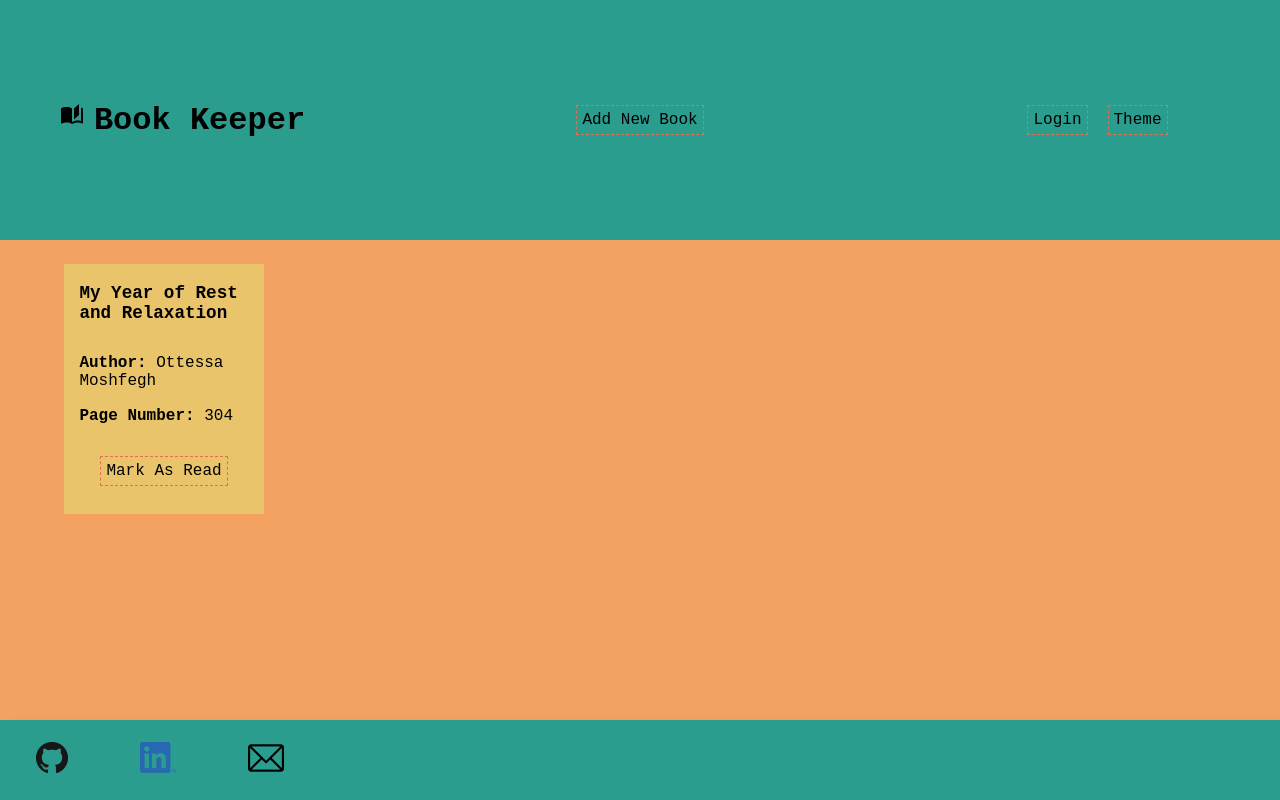
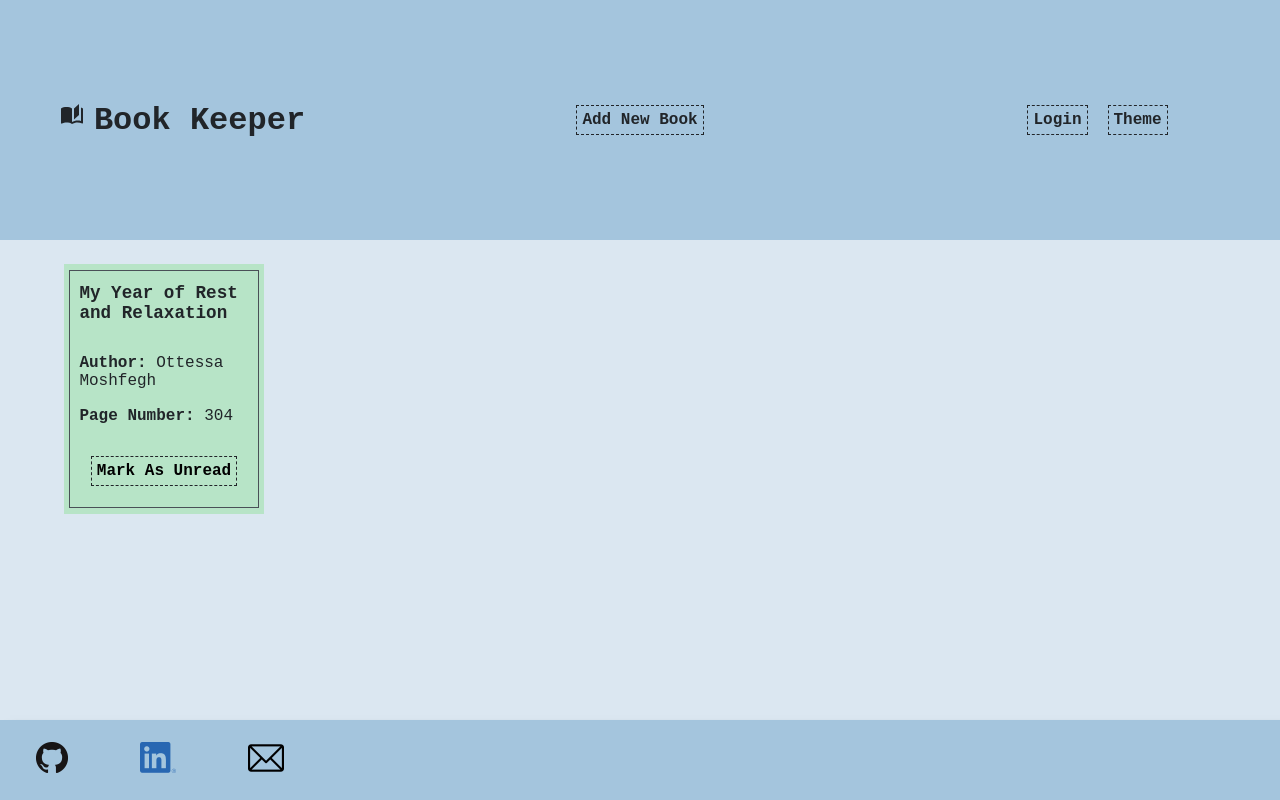
Before and after one commit to Sabrina-S-White/Library, a plain HTML site: page index.html in a window 1280 px wide. Both pictures are taken after a click on the button "Mark As Read". Drawn offline with Linux system fonts and the light colour scheme.

Commit message:
finished light theme stlying and mark as read functionality

```diff
--- a/index.css
+++ b/index.css
@@ -1,11 +1,22 @@
 /* Setting default styling  */
 
 :root {
-    --blue: 38, 70, 83;
-    --teal: 42, 157, 143;
-    --yellow: 233, 196, 106;
-    --orange: 244, 162, 97;
-    --brick: 231, 111, 81;
+    /* Light theme colors */
+    --lightBlue: 87, 224, 234;
+    --paleCerulean: 164, 197, 221;
+    --queenPink: 235, 209, 220;
+    --aliceBlue: 219, 231, 241;
+    --lightGrey: 204, 206, 211;
+    --darkGrey: 73, 80, 87;
+    --text: 33, 37, 41;
+    --read: 183, 228, 199;
+
+    /* Dark theme colors */
+    --spaceCadet: 45, 49, 66;
+    --blackCoral: 79, 93, 117;
+    --silver: 191, 192, 192;
+    --white: 255, 255, 255;
+    --mandarin: 239, 131, 84;
 }
 
 * {
@@ -15,7 +26,7 @@
     font-family: 'Courier New', Courier, monospace;
     list-style: none;
     text-decoration: none;
-
+    color: rgb(var(--text));
 }
 
 body {
@@ -35,17 +46,18 @@ body {
 .button {
     background: none;
 	color: inherit;
-	border: 1px dashed rgb(var(--brick));
+	border: 1px dashed rgb(var(--text));
 	padding: 5px;
 	font: inherit;
 	cursor: pointer;
 	outline: inherit;
+    font-weight: bolder;
 }
 
 .border {
     width: 95%;
     height: 95%;
-    border: 1px solid rgb(var(--brick));
+    border: 1px solid rgb(var(--text));
     display: flex;
     justify-content: center;
     align-items: center;
@@ -55,7 +67,7 @@ body {
 
 .header {
     height: 30%;
-    background-color: rgb(var(--teal));
+    background-color: rgb(var(--paleCerulean));
     display: flex;
     justify-content: space-between;
     align-items: center;
@@ -87,7 +99,7 @@ body {
 
 .main {
     height: 60%;
-    background-color: rgb(var(--orange));
+    background-color: rgb(var(--aliceBlue));
     display: flex;
     justify-content: center;
     align-items: center;
@@ -97,7 +109,7 @@ body {
 
 .footer {
     height: 10%;
-    background-color: rgb(var(--teal));
+    background-color: rgb(var(--paleCerulean));
     box-shadow: 10px 10px 10px black;
 }
 
@@ -109,7 +121,74 @@ body {
     align-items: center;
 }
 
-/* Tile styling */
+/* Popup window to add new books */
+
+.popupForm {
+    background-color: rgb(var(--paleCerulean));
+    position:absolute;
+    left: 50%;
+    transform: translate(-50%, 0);
+    height: 350px;
+    width: 250px;
+    display: none;
+    justify-content: center;
+    align-items: center;
+    z-index: 9;
+}
+
+.formContent {
+    display: flex;
+    flex-direction: column;
+    width: 90%;
+    height: 90%;
+    justify-content: space-between;
+    align-items: center;
+}
+
+.formContent label {
+    text-align: center;
+}
+
+/* Mark as read styles */
+
+.tile {
+    background-color: rgb(var(--queenPink));
+    width: 200px;
+    height: 250px;
+    display: flex;
+    justify-content: center;
+    align-items: center;
+}
+
+.tileBorder {
+    width: 95%;
+    height: 95%;
+    border: 1px solid;
+    border-color: rgb(var(--darkGrey));
+    display: flex;
+    justify-content: center;
+    align-items: center;
+}
+
+.tileButton {
+    background: none;
+	color: black;
+	border: 1px dashed;
+    border-color: rgb(var(--text));
+	padding: 5px;
+	font: inherit;
+	cursor: pointer;
+	outline: inherit;
+    font-weight: bold;
+}
+
+#readBtn {
+    display: block;
+}
+
+#unreadBtn {
+    display: none;
+}
 
 .tileHouse {
     height: 90%;
@@ -143,62 +222,3 @@ body {
     height: 20%;
     width: 100%;
 }
-
-/* Popup window to add new books */
-
-.popupForm {
-    background-color: rgb(var(--yellow));
-    position:absolute;
-    left: 50%;
-    transform: translate(-50%, 0);
-    height: 350px;
-    width: 250px;
-    display: none;
-    justify-content: center;
-    align-items: center;
-    z-index: 9;
-}
-
-.formContent {
-    display: flex;
-    flex-direction: column;
-    width: 90%;
-    height: 90%;
-    justify-content: space-between;
-    align-items: center;
-}
-
-.formContent label {
-    text-align: center;
-}
-
-/* Mark as read styles */
-
-.tileBorder {
-    width: 95%;
-    height: 95%;
-    border: 1px solid;
-    border-color: rgb(var(--brick));
-    display: flex;
-    justify-content: center;
-    align-items: center;
-}
-
-.tileButton {
-    background: none;
-	color: inherit;
-	border: 1px dashed rgb(var(--brick));
-	padding: 5px;
-	font: inherit;
-	cursor: pointer;
-	outline: inherit;
-}
-
-.tile {
-    background-color: rgb(var(--yellow));
-    width: 200px;
-    height: 250px;
-    display: flex;
-    justify-content: center;
-    align-items: center;
-}
--- a/index.html
+++ b/index.html
@@ -37,6 +37,7 @@
                             </div>
                             <div class="tileButtonDiv">
                                 <button class="tileButton" id="readBtn">Mark As Read</button>
+                                <button class="tileButton" id="unreadBtn">Mark As Unread</button>
                             </div>
                         </div>
                     </div>
--- a/main.js
+++ b/main.js
@@ -5,6 +5,7 @@ let x = 0;
 
 const newBtn = document.getElementById('newBtn');
 const readBtn = document.getElementById('readBtn');
+const unreadBtn = document.getElementById('unreadBtn');
 const closeBtn = document.getElementById('closePopup');
 
 // Library objects and functions
@@ -56,10 +57,37 @@ closeBtn.addEventListener('click', () => {
 
 // Mark as read effect
 
-function markReadBorder() {
-    document.getElementById('tileBorder').style.borderColor = 'rgb(var(--yellow)';
+function removeReadBtn() {
+    document.getElementById('readBtn').style.display = 'none';
+    document.getElementById('unreadBtn').style.display = 'block';
+
+};
+
+function removeUnreadBtn() {
+    document.getElementById('unreadBtn').style.display = 'none';
+    document.getElementById('readBtn').style.display = 'block';
+};
+
+function readBackgroundColor() {
+    let tiles = document.getElementsByClassName('tile');
+    for (i = 0; i < tiles.length; i++) {
+        tiles[i].style.backgroundColor = 'rgb(var(--read))';
+    }
+};
+
+function unreadBackgroundColor() {
+    let tiles = document.getElementsByClassName('tile');
+    for (i = 0; i < tiles.length; i++) {
+        tiles[i].style.backgroundColor = 'rgb(var(--queenPink)'
+    }
 }
 
 readBtn.addEventListener('click', () => {
-    markReadBorder();
+    removeReadBtn();
+    readBackgroundColor();
+});
+
+unreadBtn.addEventListener('click', () => {
+    removeUnreadBtn();
+    unreadBackgroundColor();
 })
```
